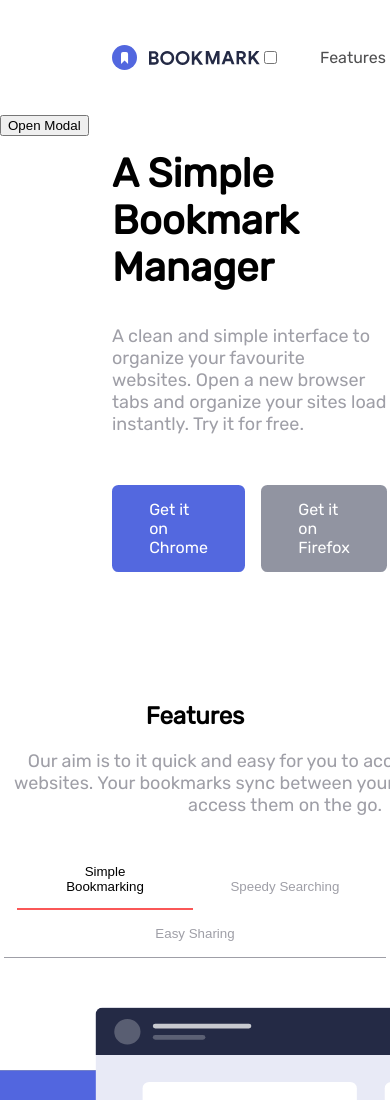
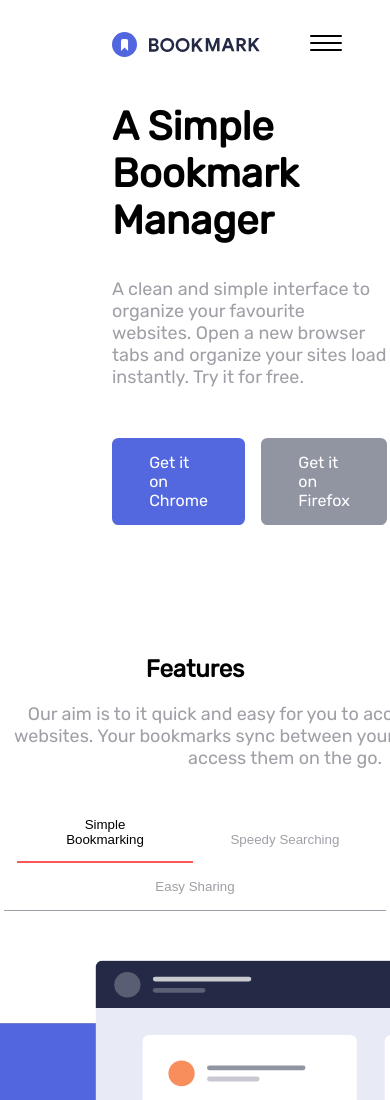
Before and after one commit to AbekM/Bookmark, a plain HTML site: page index.html in a window 390 px wide. Shown: the top 1100 px of the page. Drawn offline with Linux system fonts and the light colour scheme.

Commit message:
mobile navigation transition ready

```diff
--- a/index.html
+++ b/index.html
@@ -21,7 +21,6 @@
   <header>
 
     <img src="images/logo-bookmark.svg" class="logo-text"alt="">
-    <input type="checkbox" id="nav-toggle" class="nav-toggle">
 
     <nav>
       <ul>
@@ -31,7 +30,7 @@
         <li><a href="#" class="btn btn-login">Login</a></li>
       </ul>
     </nav>
-    <label for="nav-toggle" class="nav-toggle-label">
+    <label for="myBtn" class="nav-toggle-label">
       <span></span>
     </label>
   </header>
--- a/style.css
+++ b/style.css
@@ -12,6 +12,7 @@ body {
 /* DESKTOP NAVIGATION */
 
 header {
+    position: relative;
     display: flex;
     width: 100%;
     padding: 2rem;
@@ -32,6 +33,44 @@ nav>ul>li>a {
     font-weight: 400;
 
 }
+#myBtn {
+    display: none;
+}
+.nav-toggle-label {
+    position: absolute;
+    top: 1.7rem;
+    right: 2rem;
+    margin-right: 1em;
+    height: 2rem;;
+    display: none;
+    align-items: center;
+}
+
+.nav-toggle-label span,
+.nav-toggle-label span::before,
+.nav-toggle-label span::after {
+    display: block;
+    background: black;
+    height: 2px;
+    width: 2em;
+    border-radius: 2px;
+    position: relative;
+
+}
+
+.nav-toggle-label span::before,
+.nav-toggle-label span::after {
+    content: '';
+    position: absolute;
+}
+
+.nav-toggle-label span::before {
+    bottom: 7px;
+}
+.nav-toggle-label span::after {
+    top: 7px;
+}
+
 /* MOAL NAVIGATION STYLING */
 
  /* The Modal (background) */
@@ -543,3 +582,12 @@ li>a:hover {
     align-items: center;
     justify-content: space-around;
 }
+
+@media screen and (max-width: 900px) {
+    nav {
+        display: none;
+    }
+    .nav-toggle-label {
+        display: flex;
+    }
+}
```
